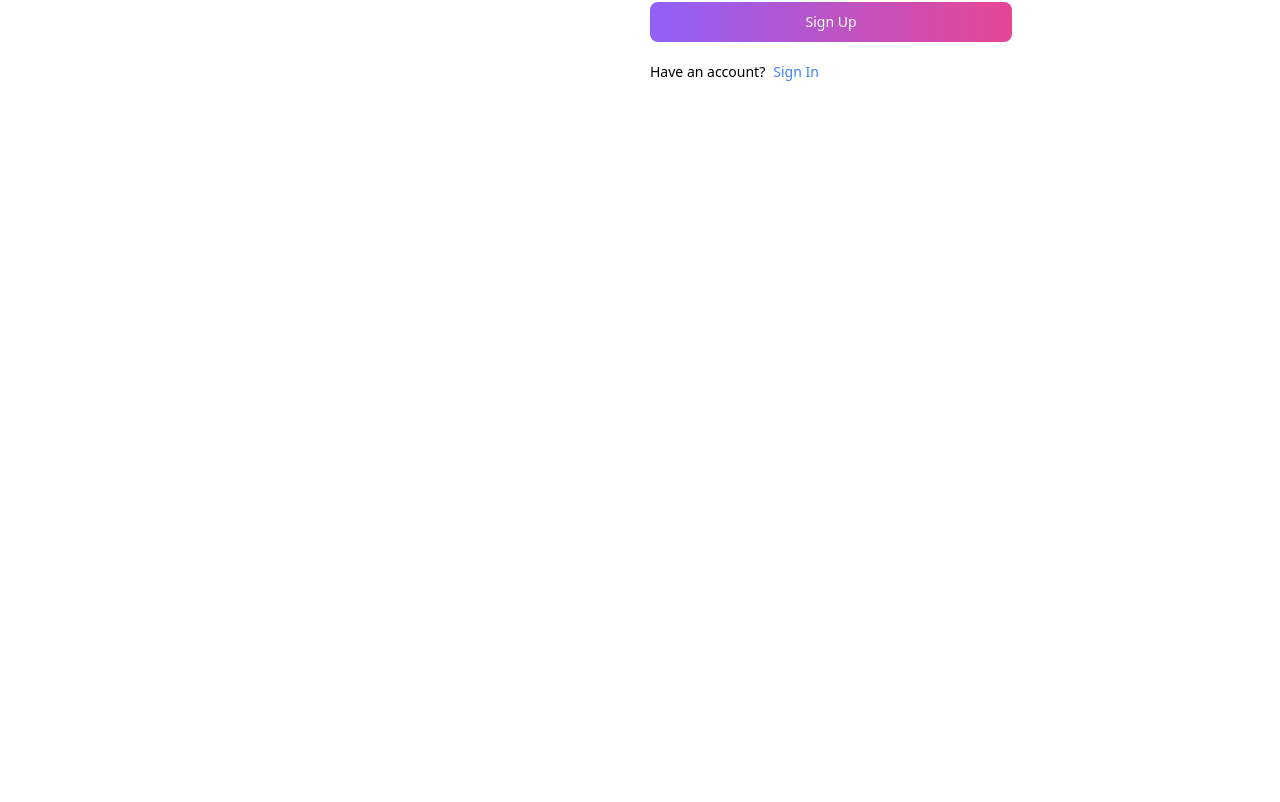
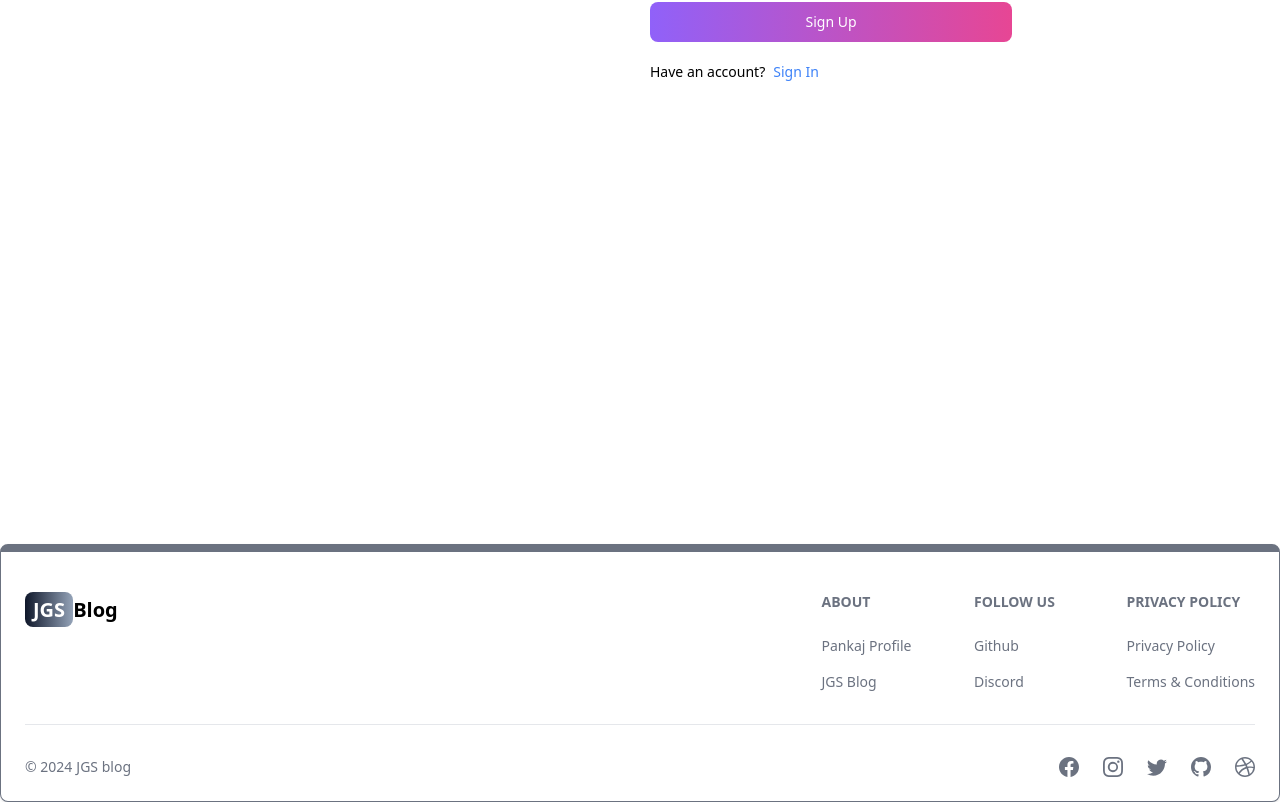
Before and after one commit to pankaj2605/mern-blog, a React (Vite) app in the folder client/: page /sign-up in a window 1280 px wide. Shown: the part 400-1202 px from the top of the page. Before the commit the page ends 944 px from the top, so only its background shows below. Built offline with nearby package versions, Linux system fonts and the light colour scheme.

Commit message:
create the footer component

```diff
--- a/client/src/App.jsx
+++ b/client/src/App.jsx
@@ -7,6 +7,7 @@
 import Dashboard from './pages/Dashboard'
 import Projects from './pages/Projects'
 import Header from './components/Header'
+import Footer from './components/Footer'
 
 export default function App() {
   return (
@@ -20,6 +21,7 @@
         <Route path="/dashboard" element={<Dashboard/>}/>
         <Route path="/projects" element={<Projects/>}/>
       </Routes>
+    <Footer/>
     </BrowserRouter>
   )
 }
--- /dev/null
+++ b/client/src/components/Footer.jsx
@@ -0,0 +1,85 @@
+import { Footer } from 'flowbite-react'
+import React from 'react'
+import { Link } from 'react-router-dom'
+import {BsFacebook,BsInstagram,BsTwitter,BsGithub,BsDribbble} from 'react-icons/bs'
+
+export default function FooterCom() {
+  return (
+    <Footer container className='border border-t-8 border-gray-500'>
+        <div className='w-full max-w-7xl mx-auto'>
+            <div className='grid w-full justify-between sm:flex md:grid-cols-1'>
+                <div className='mt-5'>
+                    <Link to="/" className='self-center whitespace-nowrap text-sm sm:text-xl font-semibold dark:text-white'>
+                        <span className='px-2 py-1 bg-gradient-to-r from-slate-900 to-slate-400 rounded-lg text-white'>JGS</span>
+                        Blog
+                    </Link>
+                </div>
+                <div className='grid grid-cols-2 gap-8  mt-4 sm:grid-cols-3 sm:gap-6'>
+                    <div>
+                        <Footer.Title title='About'/>
+                        <Footer.LinkGroup col>
+                            <Footer.Link
+                                href='https://pankajkr.onrender.com/'
+                                target='_blank'
+                                rel='noopener noreferre'
+                                >Pankaj Profile
+                            </Footer.Link>
+                            <Footer.Link
+                                href='/about'
+                                target='_blank'
+                                rel='noopener noreferre'
+                                >JGS Blog
+                            </Footer.Link>
+                        </Footer.LinkGroup>
+                    </div>
+                    <div>
+                        <Footer.Title title='Follow us'/>
+                        <Footer.LinkGroup col>
+                            <Footer.Link
+                                href='https://github.com/pankaj2605'
+                                target='_blank'
+                                rel='noopener noreferre'
+                                >Github
+                            </Footer.Link>
+                            <Footer.Link
+                                href='#'
+                                target='_blank'
+                                rel='noopener noreferre'
+                                >Discord
+                            </Footer.Link>
+                        </Footer.LinkGroup>
+                    </div>
+                    <div>
+                        <Footer.Title title='Privacy Policy'/>
+                        <Footer.LinkGroup col>
+                            <Footer.Link
+                                href='#'
+                                target='_blank'
+                                rel='noopener noreferre'
+                                >Privacy Policy
+                            </Footer.Link>
+                            <Footer.Link
+                                href='#'
+                                target='_blank'
+                                rel='noopener noreferre'
+                                >Terms & Conditions
+                            </Footer.Link>
+                        </Footer.LinkGroup>
+                    </div>
+                </div>
+            </div>
+            <Footer.Divider/>
+            <div className='w-full sm:flex sm:items-center sm:justify-between'>
+                <Footer.Copyright href='#' by="JGS blog" year={new Date().getFullYear()}/>
+                <div className='flex  gap-6 sm:mt-0 mt-4 sm:justify-center'>
+                    <Footer.Icon href='#' icon={BsFacebook}/>
+                    <Footer.Icon href='#' icon={BsInstagram}/>
+                    <Footer.Icon href='#' icon={BsTwitter}/>
+                    <Footer.Icon href='https://github.com/pankaj2605' icon={BsGithub}/>
+                    <Footer.Icon href='#' icon={BsDribbble}/>
+                </div>
+            </div>
+        </div>
+    </Footer>
+  )
+}
--- a/client/src/pages/SignUp.jsx
+++ b/client/src/pages/SignUp.jsx
@@ -44,7 +44,7 @@
   }
   return (
     <div className='min-h-screen mt-20'>
-      <div className='flex p-3 max-w-3xl mx-auto flex-col md:flex-row gap-5'>
+      <div className='flex p-3 max-w-3xl mx-auto flex-col md:flex-row md:items-center gap-5'>
           {/* left */}
           <div className='flex-1'>
             <Link to="/" className='font-bold dark:text-white text-4xl'>
```
